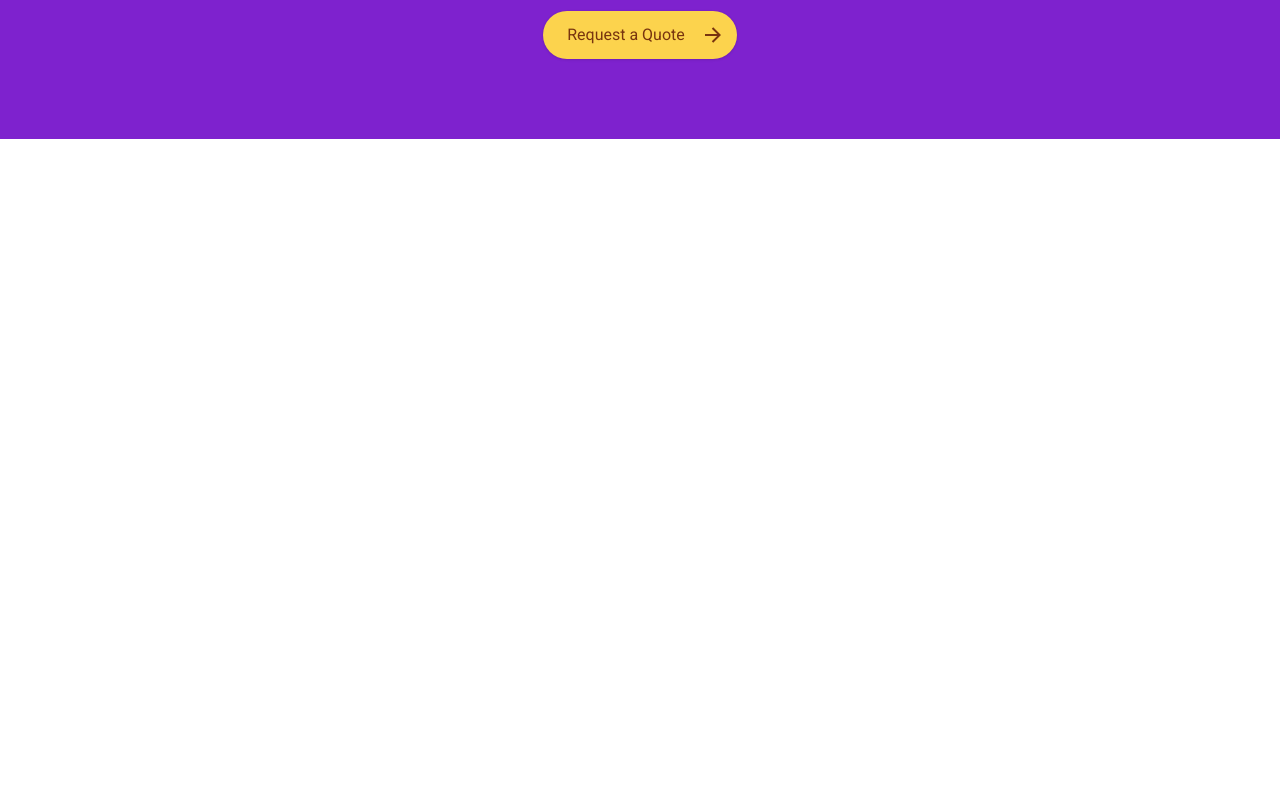
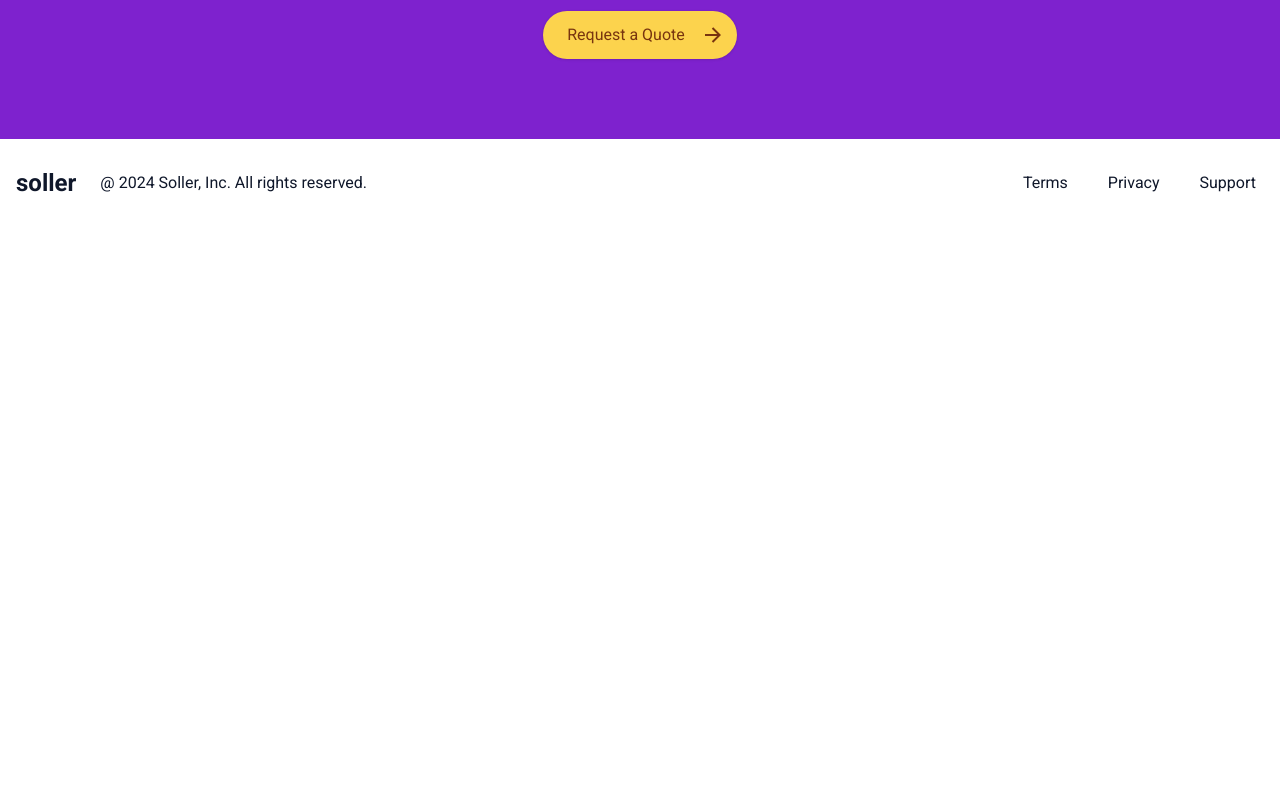
Before and after one commit to evanch98/soller-landing-page, a Next.js app: page / in a window 1280 px wide. Shown: the part 6860-7660 px from the top of the page. After the commit the page ends 7087 px from the top, so only its background shows below. Built offline with nearby package versions, Linux system fonts and the light colour scheme.

Commit message:
removing the placeholder section

```diff
--- a/app/page.tsx
+++ b/app/page.tsx
@@ -16,7 +16,6 @@ export default function Home() {
       <TestimonialSection />
       <CaseStudiesSection />
       <CallToActionSection />
-      <div className="h-screen"></div>
     </main>
   );
 }
```
